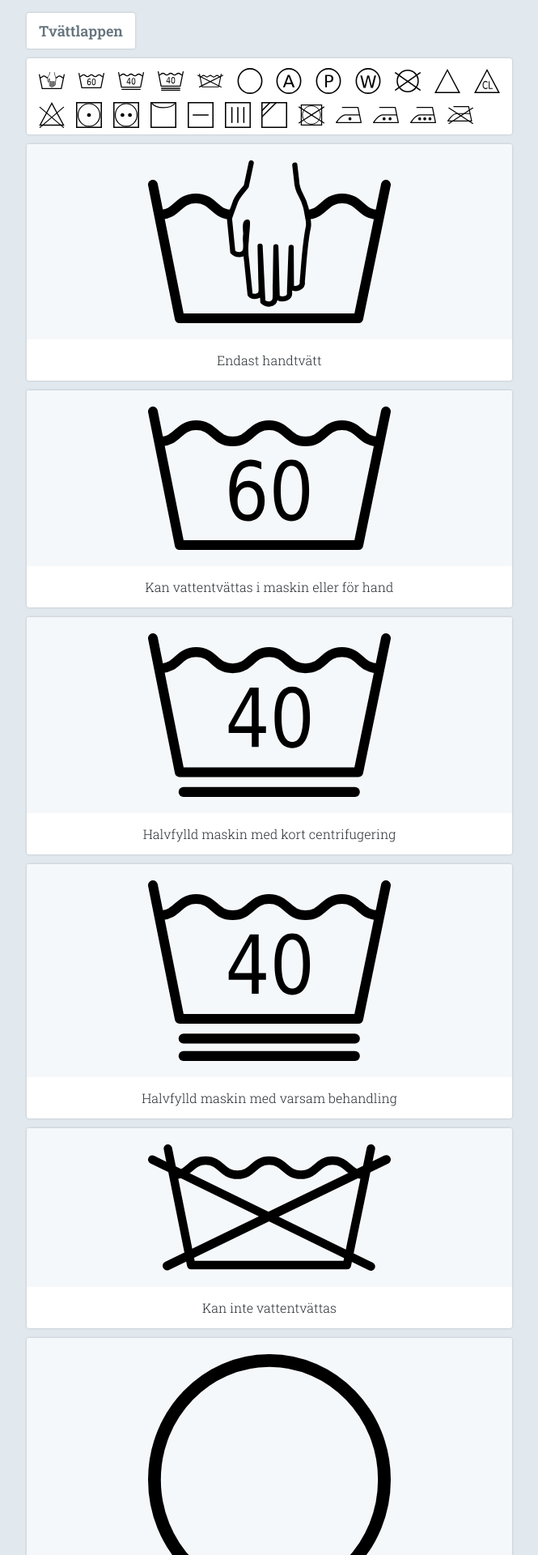
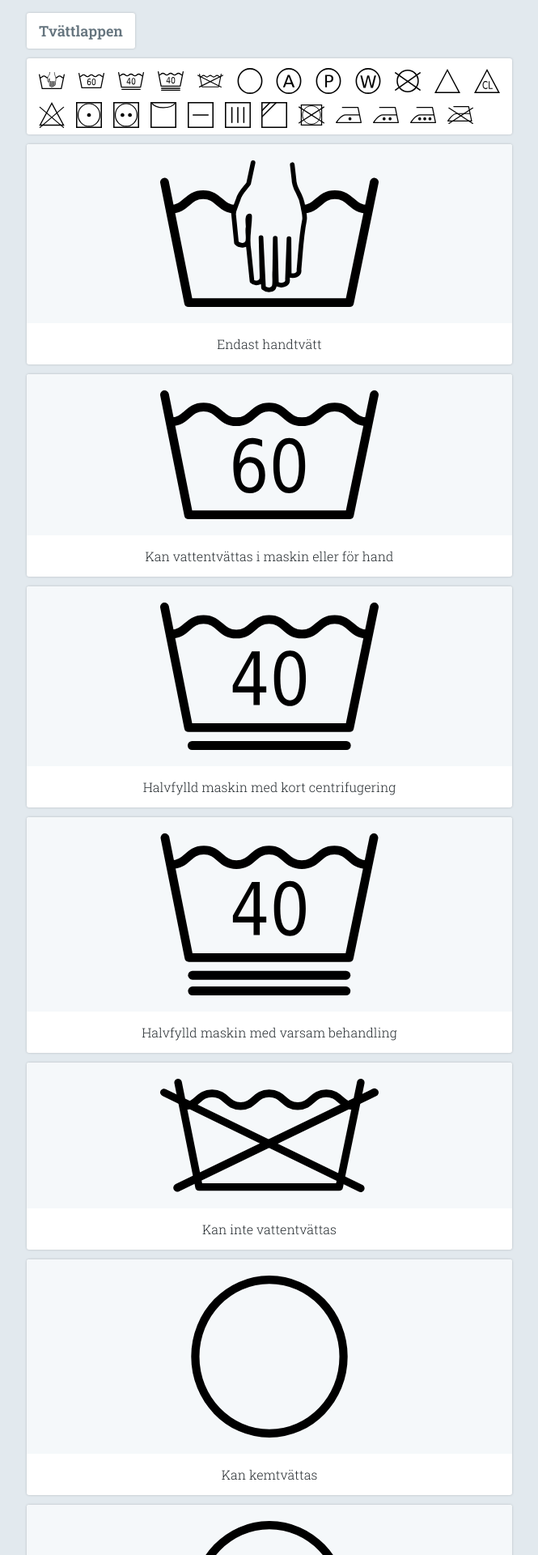
Before and after one commit to zykadelic/Tvattlappen, a Jekyll site: the page built from index.html, in a window 1280 px wide. Shown: the top 1920 px of the page at 81% size, without its empty margins (307-972 px from the left). Built offline with Jekyll 4.4.1, drawn with Linux system fonts in a browser that asks for light colours; nearby versions of some CDN libraries.

Commit message:
smaller maximum size for care tag symbols
improves mobile rendering

```diff
--- a/_sass/_application.scss
+++ b/_sass/_application.scss
@@ -79,8 +79,9 @@ $careTagInner-yPadding--grid: 10px;
 .careTag-symbol {
 	display: block;
 	width: 100%;
-	max-width: 300px;
+	max-width: 270px;
 	height: auto;
+	max-height: 200px;
 	padding: 10px 0;
 	margin: 0 auto;
 }
```
